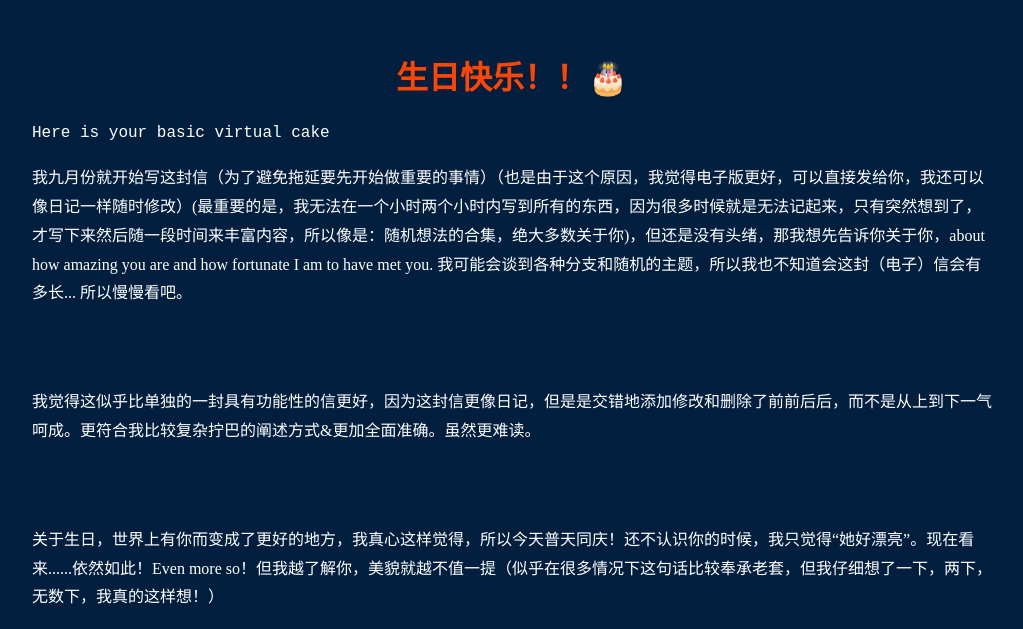
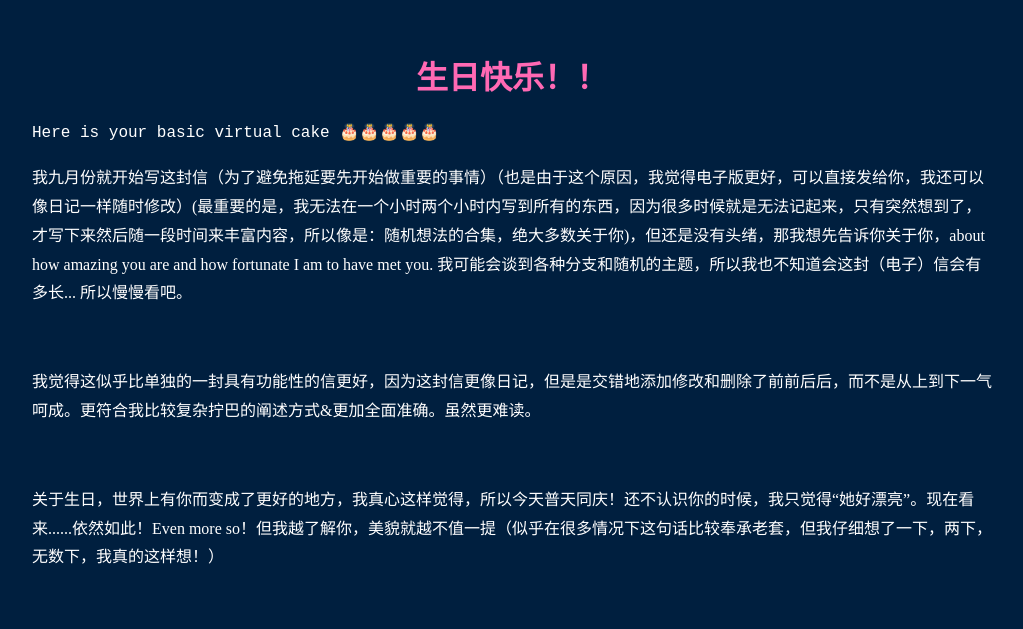
Before and after one commit to goofyyz/letter-for-Alexie-bday, a plain HTML site: page index.html in a window 1280 px wide. Shown: the part 108-737 px from the top of the page, without its empty margins (128-1151 px from the left). Drawn offline with Linux system fonts and the light colour scheme.

Commit message:
Update index.html

```diff
--- a/index.html
+++ b/index.html
@@ -12,14 +12,15 @@
             color: #ffffff;
         }
         h1 {
-            color: #ff4500;
+            color: #ff69b4; /* Pink color */
             text-align: center;
         }
+
         p {
             line-height: 1.8;
         }
         .section {
-            margin-bottom: 80px;
+            margin-bottom: 60px;
         }
         .english {
             font-family: 'American Typewriter', monospace; /* Font for English text */
@@ -30,8 +31,8 @@
     </style>
 </head>
 <body>
-    <h1>生日快乐！！🎂</h1>
-    <p class="english">Here is your basic virtual cake</p>
+    <h1>生日快乐！！</h1>
+    <p class="english">Here is your basic virtual cake 🎂🎂🎂🎂🎂</p>
 
     <div class="section chinese">
         <p>我九月份就开始写这封信（为了避免拖延要先开始做重要的事情）（也是由于这个原因，我觉得电子版更好，可以直接发给你，我还可以像日记一样随时修改）(最重要的是，我无法在一个小时两个小时内写到所有的东西，因为很多时候就是无法记起来，只有突然想到了，才写下来然后随一段时间来丰富内容，所以像是：随机想法的合集，绝大多数关于你)，但还是没有头绪，那我想先告诉你关于你，about how amazing you are and how fortunate I am to have met you. 我可能会谈到各种分支和随机的主题，所以我也不知道会这封（电子）信会有多长... 所以慢慢看吧。</p>
```
